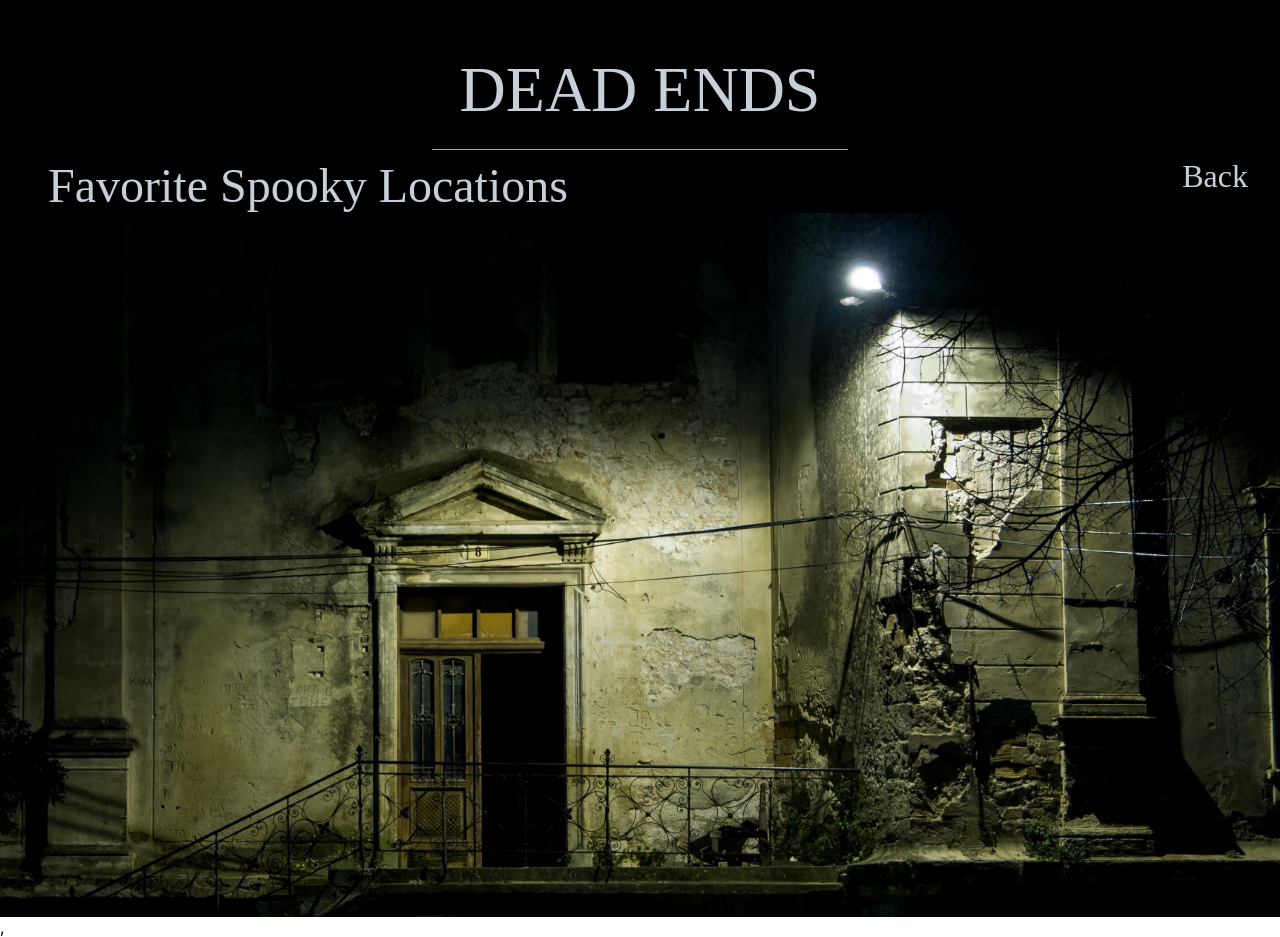
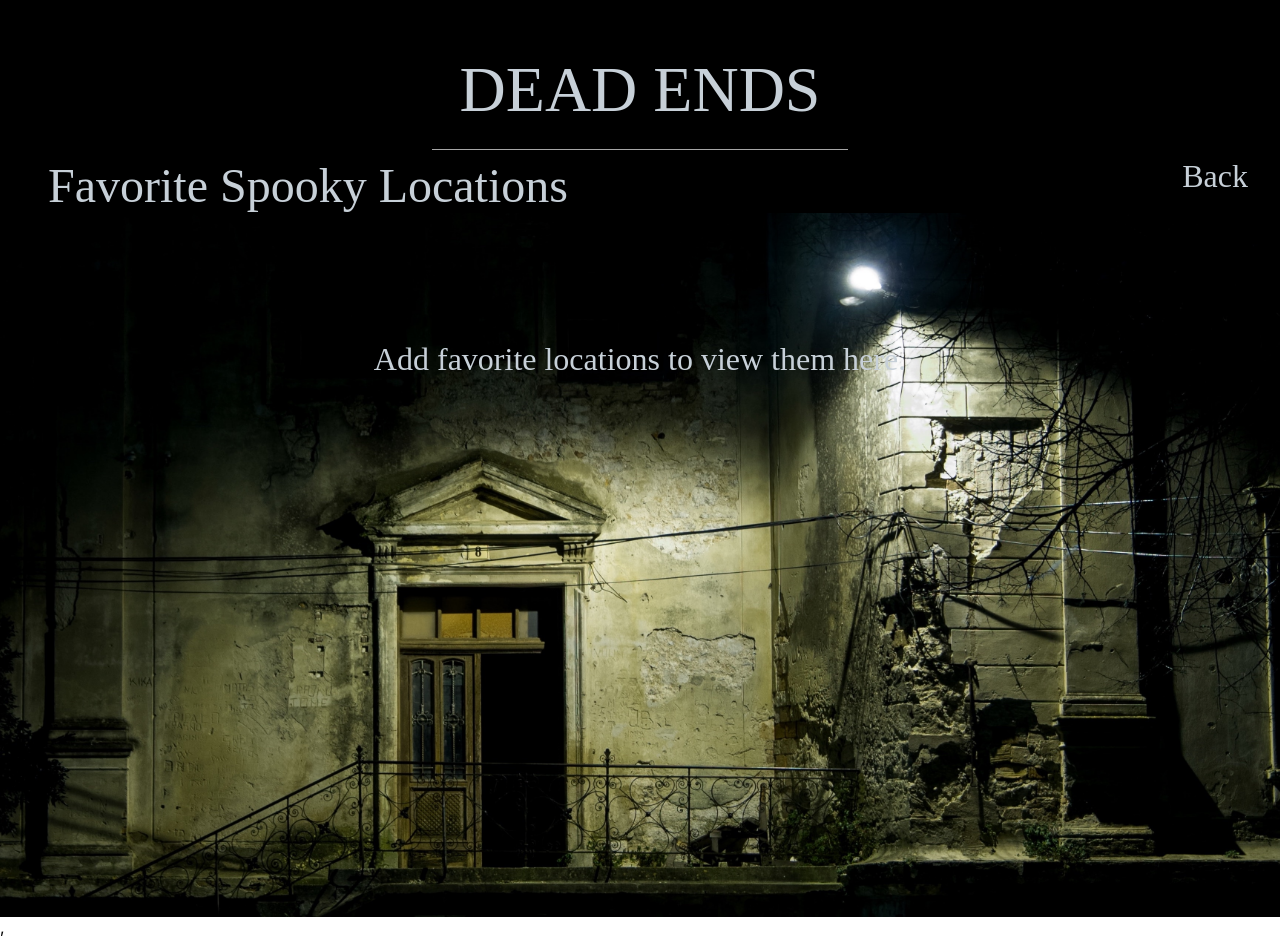
Before and after one commit to trishalanglois/dead-ends, a React (Create React App) app: page /favorites in a window 1280 px wide. Built offline with nearby package versions, Linux system fonts and the light colour scheme; what google-maps-react would draw is missing.

Commit message:
Render favorite cards

```diff
--- a/src/Containers/FavoritesContainer/FavoritesContainer.js
+++ b/src/Containers/FavoritesContainer/FavoritesContainer.js
@@ -5,16 +5,19 @@ import { connect } from 'react-redux';
 import { Link } from 'react-router-dom';
 
 export const FavoritesContainer = ({ favoriteLocations }) => {
-  const showLocations = favoriteLocations.map(spookyLocation => {
+
+  const favoritesPresent = favoriteLocations.length > 0
+  const builtFavorites = favoriteLocations.map(spookyLocation => {
     return (
-      <>
-        <LocationCard
+        <>
+          <LocationCard
           key={Math.random() * Math.random()}
-          location={spookyLocation}
-        />
-      </>
-    )
-  })
+          cardLocation={spookyLocation}
+          />
+        </>
+      )
+    }
+  )
 
   return (
     <main className="locations-container">
@@ -26,10 +29,11 @@ export const FavoritesContainer = ({ favoriteLocations }) => {
       </div>
       <div className="main-section">
         <aside className="locations-cards-container">
-          {showLocations}
-        </aside>
-        <aside className="map-container">
-
+          { favoritesPresent && builtFavorites}
+          {
+            !favoritesPresent &&
+            <h3 className="no-locations-error">Add favorite locations to view them here.</h3>
+          }
         </aside>
       </div>
     </main>
--- a/src/Containers/FavoritesContainer/FavoritesContainer.scss
+++ b/src/Containers/FavoritesContainer/FavoritesContainer.scss
@@ -0,0 +1,11 @@
+@import '../../scss/variables';
+
+.no-locations-error {
+  font-family: $accent-font;
+  color: $light-grey;
+  font-size: 2em;
+  font-weight: 200;
+  height: 100vh;
+  padding-top: 5em;
+  margin-top: -1em;
+}
```
